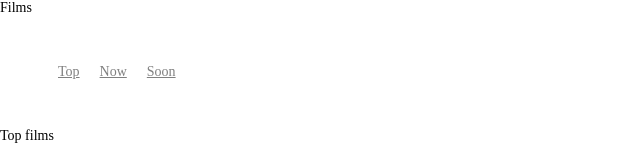
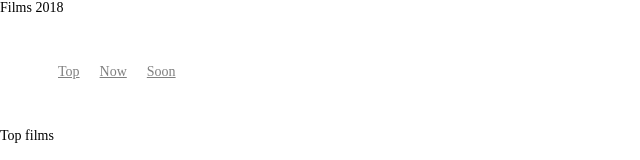
Before and after one commit to annadzuienko/test, a Vue app in the folder hello-sfc/: page / in a window 1280 px wide. Shown: the top 160 px of the page, without its empty margins (0-640 px from the left). Built offline with nearby package versions, Linux system fonts and the light colour scheme; no server answers.

Commit message:
Added new title

```diff
--- a/hello-sfc/src/components/Header.vue
+++ b/hello-sfc/src/components/Header.vue
@@ -1,3 +1,3 @@
 <template>
-    <header>Films</header>
+    <header>Films 2018</header>
 </template>
```
